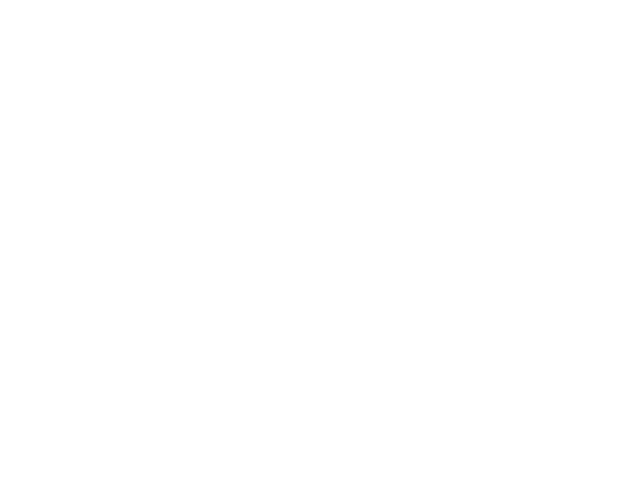
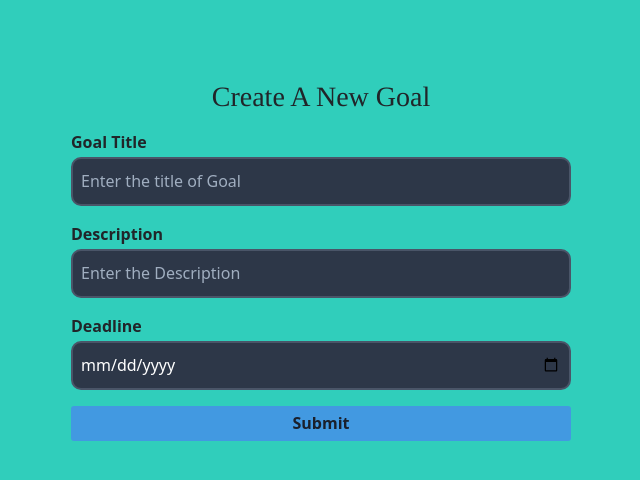
Before and after one commit to NicholasAnkiewicz/goalstool, a React (Create React App) app in the folder my-app/: page /NewGoal in a window 1280 px wide. Before the commit this address had no page. Shown: the top 480 px of the page, without its empty margins (319-959 px from the left). Built offline with nearby package versions, Linux system fonts and the light colour scheme.

Commit message:
create goal page (#9)

```diff
--- a/my-app/package.json
+++ b/my-app/package.json
@@ -11,6 +11,8 @@
     "@testing-library/react": "^13.4.0",
     "@testing-library/user-event": "^13.5.0",
     "bootstrap": "^5.2.2",
+    "formik": "^2.2.9",
+    "formilk": "^0.21.0",
     "mdb-react-ui-kit": "^4.2.0",
     "react": "^18.2.0",
     "react-bootstrap": "^2.5.0",
--- a/my-app/src/App.js
+++ b/my-app/src/App.js
@@ -1,8 +1,8 @@
 import { BrowserRouter, Route, Routes } from 'react-router-dom';
-
-import Login from './pages/Login';
+ import Login from './pages/Login';
 import Dashboard from './pages/Dashboard';
 import ManagerDashboard from './pages/ManagerDashboard';
+import NewGoal from './pages/NewGoal';
 
 function App() {
     return (
@@ -11,6 +11,7 @@ function App() {
                 < Route path='/' element={<Login />} />
                 < Route path='/dashboard' element={<Dashboard />} />
                 < Route path='/manager-dashboard' element={<ManagerDashboard />} />
+                < Route path='/NewGoal' element={<NewGoal />} />
            </Routes>
       </BrowserRouter>
     );
--- /dev/null
+++ b/my-app/src/components/BasicForm.js
@@ -0,0 +1,52 @@
+import {useFormik} from "formik";
+const BasicForm = () => {
+    const {
+      values,
+      handleBlur,
+      handleChange,
+    } = useFormik({
+      initialValues: {
+        name_of_goal: "",
+        Description: "",
+        Deadline: "",
+      },
+    });
+
+    return (
+      <form  autoComplete="off">
+        <label htmlFor="name_of_goal">Goal Title</label>
+        <input
+          value={values.name_of_goal}
+          onChange={handleChange}
+          id="name_of_goal"
+          type="name_of_goal"
+          placeholder="Enter the title of Goal"
+          onBlur={handleBlur}
+        />
+         <label htmlFor="Description">Description</label>
+        <input
+          value={values.Description}
+          onChange={handleChange}
+          id="Description"
+          type="Description"
+          placeholder="Enter the Description"
+          onBlur={handleBlur}
+        />
+        <label htmlFor="Deadline">Deadline</label>
+        <input
+          id="Deadline"
+          type="date"
+          placeholder="Enter the Deadline"
+          value={values.Deadline}
+          onChange={handleChange}
+          onBlur={handleBlur}
+        />
+
+
+        <button type="submit">
+          Submit
+        </button>
+      </form>
+    );
+  };
+  export default BasicForm;
--- /dev/null
+++ b/my-app/src/pages/NewGoal.css
@@ -0,0 +1,97 @@
+.GoalMain {
+    text-align: center;
+    padding: 5rem 1rem;
+    background-color: #30CEBB;
+    min-height: 100vh;
+  }
+  .heading{
+    font-family: Times, serif;
+
+    font-size: 2rem;
+
+  }
+  .error {
+    color: #fc8181;
+    font-size: 0.75rem;
+    text-align: left;
+    margin-top: 0.25rem;
+  }
+
+  .checkbox {
+    display: flex;
+    justify-content: flex-start;
+    align-items: center;
+    margin-top: 1rem;
+  }
+
+  nav {
+    display: flex;
+    justify-content: center;
+    align-items: center;
+    margin-bottom: 2rem;
+  }
+  nav h3 {
+    margin: 1rem;
+    cursor: pointer;
+    color: #718096;
+  }
+  nav h3:hover {
+    color: white;
+  }
+
+  form {
+    width: 95%;
+    max-width: 500px;
+    margin: 0 auto;
+  }
+
+  form label {
+    font-size: 1rem;
+    font-weight: bold;
+    display: block;
+    text-align: left;
+    margin: 1rem 0 0.2rem;
+  }
+
+  input,
+  select {
+    width: 100%;
+    padding: 0.65rem 0.5rem;
+    font-size: 1rem;
+    color: white;
+    border: 2px solid #4a5568;
+    background-color: #2d3748;
+    border-radius: 10px;
+    outline: none;
+  }
+
+  input:focus,
+  select:focus {
+    border-color: #4299e1;
+  }
+
+  input::placeholder,
+  select::placeholder {
+    color: #a0aec0;
+  }
+
+  input[type="checkbox"] {
+    width: fit-content;
+    margin-right: 0.5rem;
+    height:200px;
+    transform: scale(1.25);
+  }
+
+  button {
+    display: block;
+    margin: 1rem 0;
+    padding: 0.35rem 0.5rem;
+    background-color: #4299e1;
+    color: #1a202c;
+    border: none;
+    border-radius: 3px;
+    width: 100%;
+    font-size: 1rem;
+    font-weight: bold;
+    cursor: pointer;
+  }
--- /dev/null
+++ b/my-app/src/pages/NewGoal.js
@@ -0,0 +1,18 @@
+import { useState } from "react";
+import BasicForm from "../components/BasicForm";
+import "./NewGoal.css";
+function NewGoal() {
+  const [view, setView] = useState("basic");
+  return (
+    <div className="GoalMain" >
+      <div className="heading">
+      <h3>
+           Create A New Goal
+        </h3>
+      </div>
+
+      {view === "basic" ? <BasicForm /> : <BasicForm />}
+    </div>
+  );
+}
+export default NewGoal;
```
Also changed, not shown: 1 other file (tests, documents, lock files or other folders).
